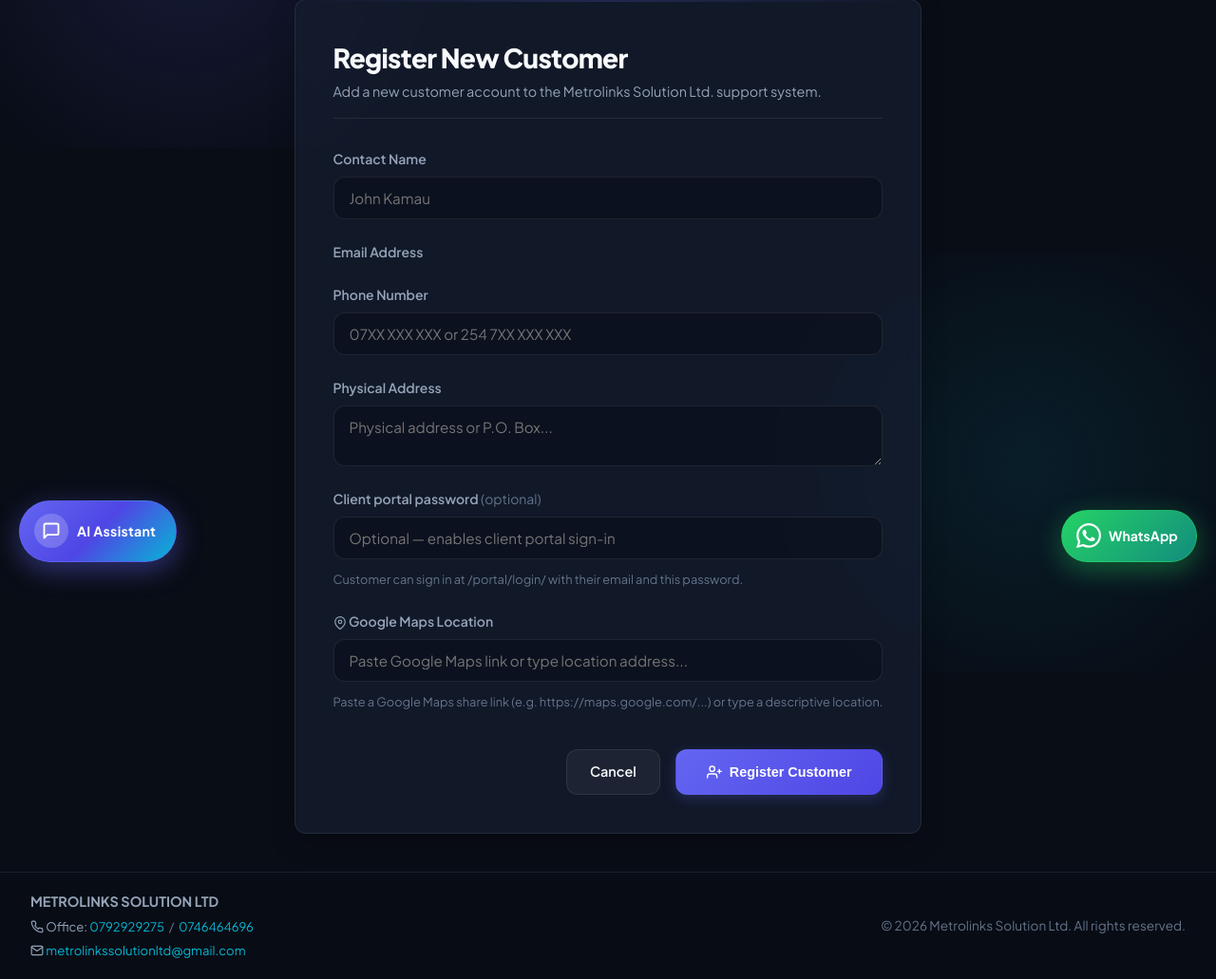
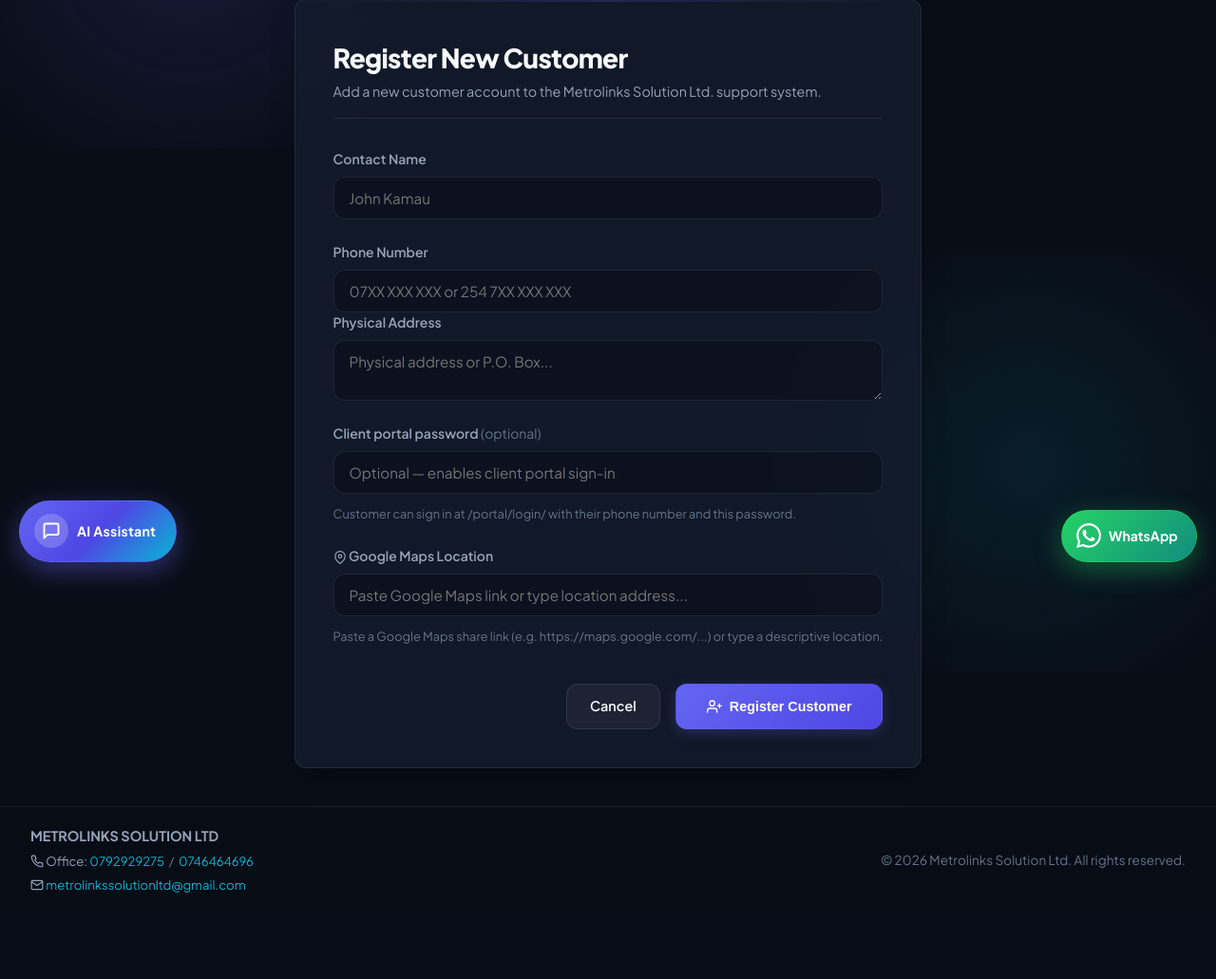
Before and after one commit to kamcho/tickets, a Django app: page /customers/create/ in a window 1280 px wide. Shown: the part 188-1219 px from the top of the page at 95% size. After the commit the page ends 1128 px from the top, so only its background shows below. Run offline with Django 5.2, Linux system fonts and the light colour scheme; a user stored in the database is signed in; tables that the repository leaves empty hold one stand-in row (values such as "Sample post").

Commit message:
finally 5

```diff
--- a/core/templates/core/customer_form.html
+++ b/core/templates/core/customer_form.html
@@ -28,23 +28,13 @@
                 {% endif %}
             </div>
 
-            <!-- Row for Email & Phone -->
-            <div class="form-row">
-                <div class="form-group" style="margin-bottom: 0;">
-                    <label for="{{ form.email.id_for_label }}" class="form-label">Email Address</label>
-                    {{ form.email }}
-                    {% if form.email.errors %}
-                        <span style="color: var(--danger); font-size: 0.8rem; margin-top: 0.25rem;">{{ form.email.errors.0 }}</span>
-                    {% endif %}
-                </div>
-
+            <!-- Phone -->
             <div class="form-group" style="margin-bottom: 0;">
                 <label for="{{ form.phone.id_for_label }}" class="form-label">Phone Number</label>
                 {{ form.phone }}
                 {% if form.phone.errors %}
                     <span style="color: var(--danger); font-size: 0.8rem; margin-top: 0.25rem;">{{ form.phone.errors.0 }}</span>
                 {% endif %}
-                </div>
             </div>
 
             <!-- Address -->
@@ -60,7 +50,7 @@
                 <label for="id_portal_password" class="form-label">Client portal password <span style="color: var(--text-muted); font-weight: 400;">(optional)</span></label>
                 {{ form.portal_password }}
                 <span style="color: var(--text-muted); font-size: 0.8rem; margin-top: 0.25rem;">
-                    Customer can sign in at /portal/login/ with their email and this password.
+                    Customer can sign in at /portal/login/ with their phone number and this password.
                 </span>
             </div>
 
```
Also changed, not shown: core/templates/core/ticket_form.html (+0 -9 lines). Lines whose indentation alone changed are shown as unchanged.
